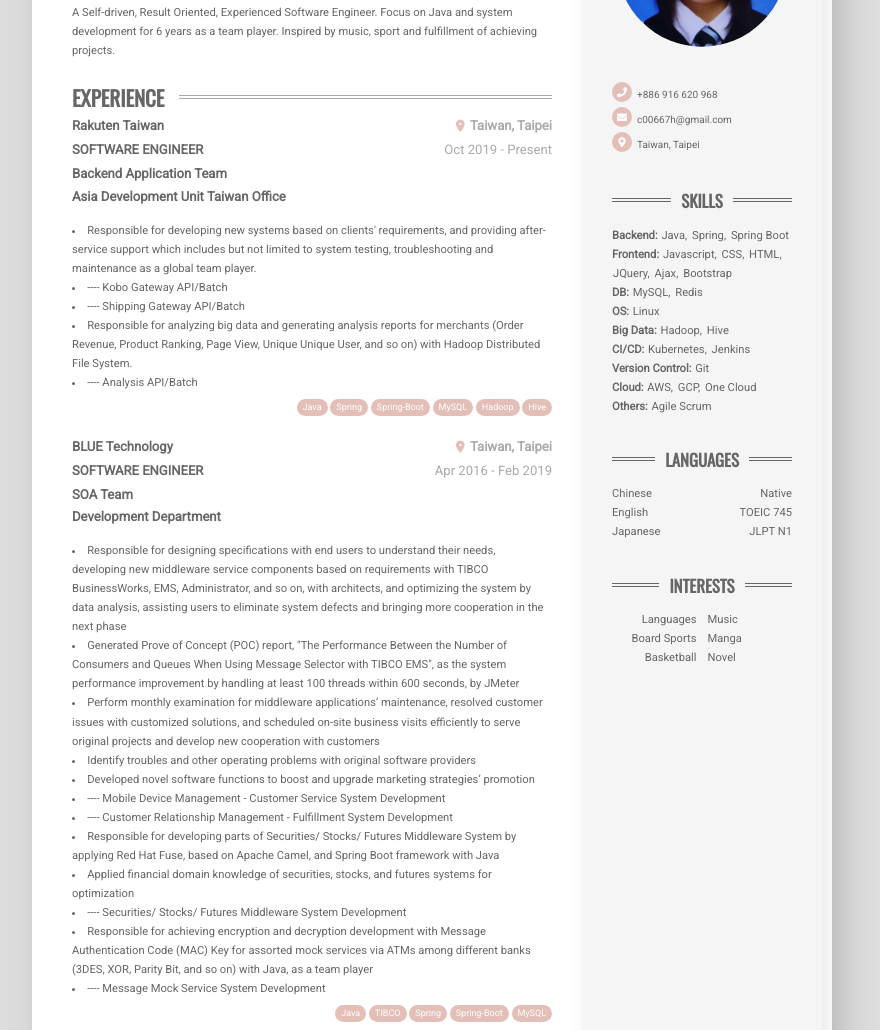
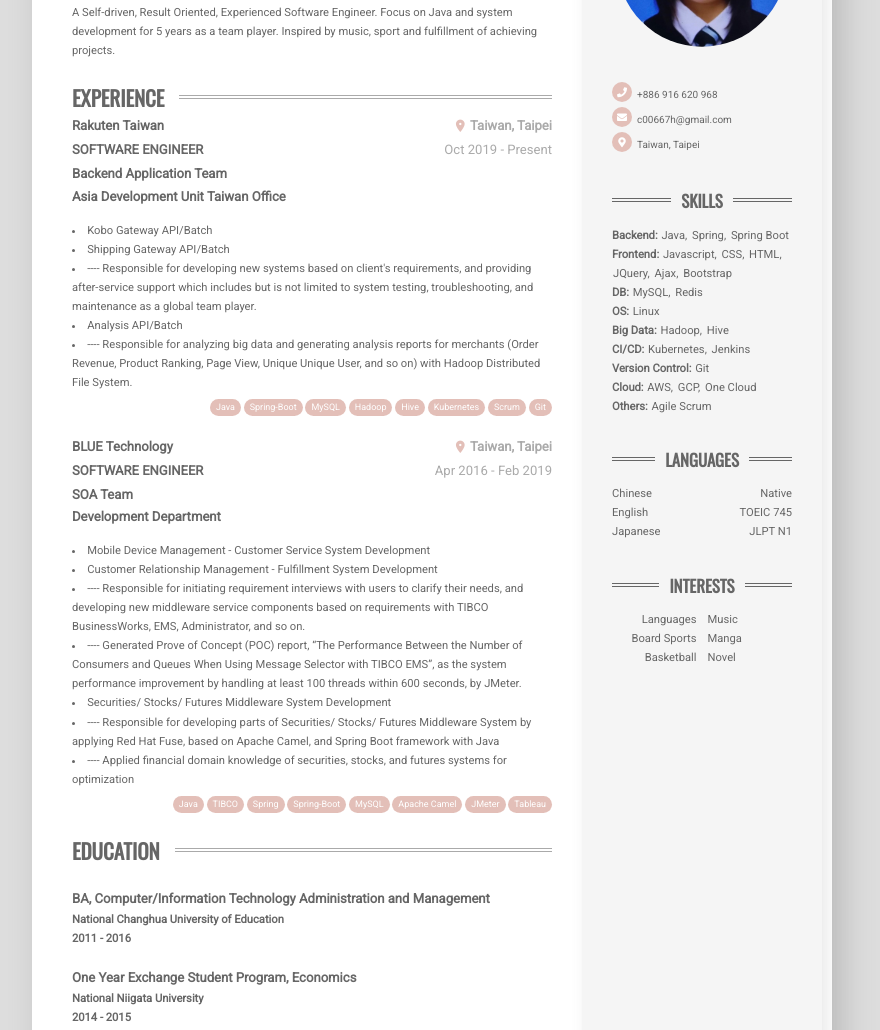
Before and after one commit to c00667h/c00667h.github.io, a plain HTML site: page index.html in a window 1280 px wide. Shown: the part 208-1238 px from the top of the page, without its empty margins (208-1088 px from the left). Drawn offline with nearby package versions, Linux system fonts and the light colour scheme.

Commit message:
update content

```diff
--- a/index.html
+++ b/index.html
@@ -26,11 +26,11 @@
 
 
             <meta property="og:description" content="A Self-driven, Result Oriented, Experienced Software Engineer.
-Focus on Java and system development for 6 years as a team player.
+Focus on Java and system development for 5 years as a team player.
 Inspired by music, sport and fulfillment of achieving projects.
 " />
             <meta name="description" content="A Self-driven, Result Oriented, Experienced Software Engineer.
-Focus on Java and system development for 6 years as a team player.
+Focus on Java and system development for 5 years as a team player.
 Inspired by music, sport and fulfillment of achieving projects.
 " />
 
@@ -50,7 +50,7 @@ Inspired by music, sport and fulfillment of achieving projects.
     </div>
     <div class="section__content">
         <p>A Self-driven, Result Oriented, Experienced Software Engineer.
-Focus on Java and system development for 6 years as a team player.
+Focus on Java and system development for 5 years as a team player.
 Inspired by music, sport and fulfillment of achieving projects.
 </p>
     </div>
@@ -85,23 +85,21 @@ Inspired by music, sport and fulfillment of achieving projects.
                     <br>
                     <ul>
 
-                        <li class="experience__bullet">Responsible for developing new systems based on clients&#39; requirements, and providing after-service support which includes but not limited to system testing, troubleshooting and maintenance as a global team player.</li>
+                        <li class="experience__bullet">Kobo Gateway API/Batch</li>
 
-                        <li class="experience__bullet">---- Kobo Gateway API/Batch</li>
+                        <li class="experience__bullet">Shipping Gateway API/Batch</li>
 
-                        <li class="experience__bullet">---- Shipping Gateway API/Batch</li>
+                        <li class="experience__bullet">---- Responsible for developing new systems based on client&#39;s requirements, and providing after-service support which includes but is not limited to system testing, troubleshooting, and maintenance as a global team player.</li>
 
-                        <li class="experience__bullet">Responsible for analyzing big data and generating analysis reports for merchants (Order Revenue, Product Ranking, Page View, Unique Unique User, and so on) with Hadoop Distributed File System.</li>
+                        <li class="experience__bullet">Analysis API/Batch</li>
 
-                        <li class="experience__bullet">---- Analysis API/Batch</li>
+                        <li class="experience__bullet">---- Responsible for analyzing big data and generating analysis reports for merchants (Order Revenue, Product Ranking, Page View, Unique Unique User, and so on) with Hadoop Distributed File System.</li>
 
                     </ul>
                     <div class="experience__badges">
                         <ul>
 
                             <li class="experience__badge">Java</li>
-
-                            <li class="experience__badge">Spring</li>
 
                             <li class="experience__badge">Spring-Boot</li>
 
@@ -110,6 +108,12 @@ Inspired by music, sport and fulfillment of achieving projects.
                             <li class="experience__badge">Hadoop</li>
 
                             <li class="experience__badge">Hive</li>
+
+                            <li class="experience__badge">Kubernetes</li>
+
+                            <li class="experience__badge">Scrum</li>
+
+                            <li class="experience__badge">Git</li>
 
                         </ul>
                     </div>
@@ -137,29 +141,19 @@ Inspired by music, sport and fulfillment of achieving projects.
                     <br>
                     <ul>
 
-                        <li class="experience__bullet">Responsible for designing specifications with end users to understand their needs, developing new middleware service components based on requirements with TIBCO BusinessWorks, EMS, Administrator, and so on, with architects, and optimizing the system by data analysis, assisting users to eliminate system defects and bringing more cooperation in the next phase</li>
+                        <li class="experience__bullet">Mobile Device Management - Customer Service System Development</li>
 
-                        <li class="experience__bullet">Generated Prove of Concept (POC) report, &#34;The Performance Between the Number of Consumers and Queues When Using Message Selector with TIBCO EMS&#34;, as the system performance improvement by handling at least 100 threads within 600 seconds, by JMeter</li>
+                        <li class="experience__bullet">Customer Relationship Management - Fulfillment System Development</li>
 
-                        <li class="experience__bullet">Perform monthly examination for middleware applications’ maintenance, resolved customer issues with customized solutions, and scheduled on-site business visits efficiently to serve original projects and develop new cooperation with customers</li>
+                        <li class="experience__bullet">---- Responsible for initiating requirement interviews with users to clarify their needs, and developing new middleware service components based on requirements with TIBCO BusinessWorks, EMS, Administrator, and so on.</li>
 
-                        <li class="experience__bullet">Identify troubles and other operating problems with original software providers</li>
+                        <li class="experience__bullet">---- Generated Prove of Concept (POC) report, “The Performance Between the Number of Consumers and Queues When Using Message Selector with TIBCO EMS”, as the system performance improvement by handling at least 100 threads within 600 seconds, by JMeter.</li>
 
-                        <li class="experience__bullet">Developed novel software functions to boost and upgrade marketing strategies’ promotion</li>
+                        <li class="experience__bullet">Securities/ Stocks/ Futures Middleware System Development</li>
 
-                        <li class="experience__bullet">---- Mobile Device Management - Customer Service System Development</li>
+                        <li class="experience__bullet">---- Responsible for developing parts of Securities/ Stocks/ Futures Middleware System by applying Red Hat Fuse, based on Apache Camel, and Spring Boot framework with Java</li>
 
-                        <li class="experience__bullet">---- Customer Relationship Management - Fulfillment System Development</li>
-
-                        <li class="experience__bullet">Responsible for developing parts of Securities/ Stocks/ Futures Middleware System by applying Red Hat Fuse, based on Apache Camel, and Spring Boot framework with Java</li>
-
-                        <li class="experience__bullet">Applied financial domain knowledge of securities, stocks, and futures systems for optimization</li>
-
-                        <li class="experience__bullet">---- Securities/ Stocks/ Futures Middleware System Development</li>
-
-                        <li class="experience__bullet">Responsible for achieving encryption and decryption development with Message Authentication Code (MAC) Key for assorted mock services via ATMs among different banks (3DES, XOR, Parity Bit, and so on) with Java, as a team player</li>
-
-                        <li class="experience__bullet">---- Message Mock Service System Development</li>
+                        <li class="experience__bullet">---- Applied financial domain knowledge of securities, stocks, and futures systems for optimization</li>
 
                     </ul>
                     <div class="experience__badges">
@@ -174,6 +168,12 @@ Inspired by music, sport and fulfillment of achieving projects.
                             <li class="experience__badge">Spring-Boot</li>
 
                             <li class="experience__badge">MySQL</li>
+
+                            <li class="experience__badge">Apache Camel</li>
+
+                            <li class="experience__badge">JMeter</li>
+
+                            <li class="experience__badge">Tableau</li>
 
                         </ul>
                     </div>
```
